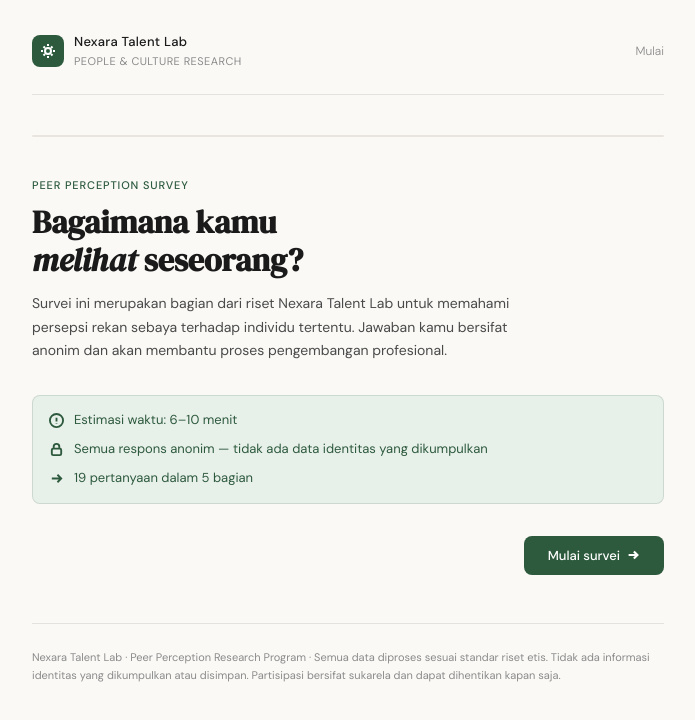
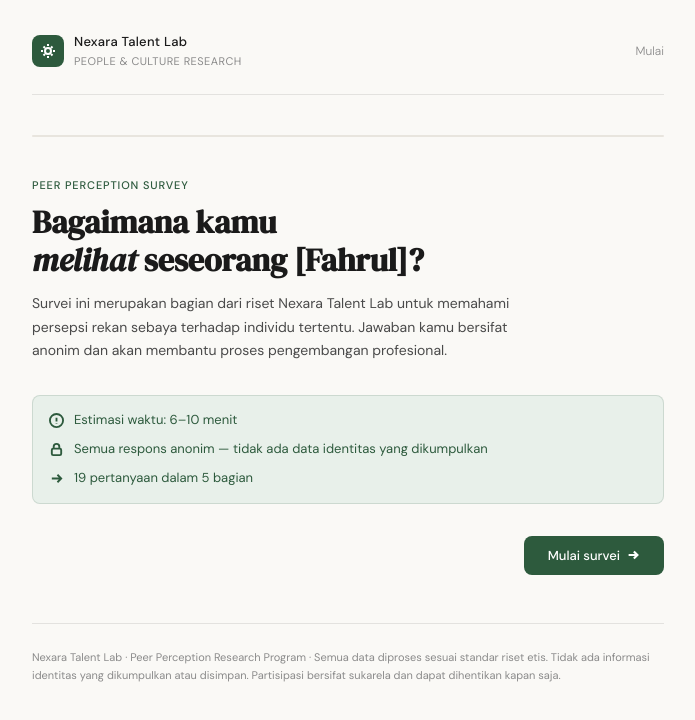
Before and after one commit to ignas-netizen/nexara-survey, a plain HTML site: page index.html in a window 1280 px wide. Shown: the whole page, without its empty margins (292-987 px from the left). Drawn offline with Linux system fonts and the light colour scheme.

Commit message:
Update index.html

```diff
--- a/index.html
+++ b/index.html
@@ -353,7 +353,7 @@
   <!-- Screen 0: Intro -->
   <div class="screen active" id="screen-0">
     <div class="section-eyebrow">Peer Perception Survey</div>
-    <h1 class="section-heading">Bagaimana kamu<br><em>melihat</em> seseorang?</h1>
+   <h1 class="section-heading">Bagaimana kamu<br><em>melihat</em> seseorang [Fahrul]?</h1>
     <p class="section-body">Survei ini merupakan bagian dari riset Nexara Talent Lab untuk memahami persepsi rekan sebaya terhadap individu tertentu. Jawaban kamu bersifat anonim dan akan membantu proses pengembangan profesional.</p>
     <div class="info-strip">
       <div class="info-item">
```
